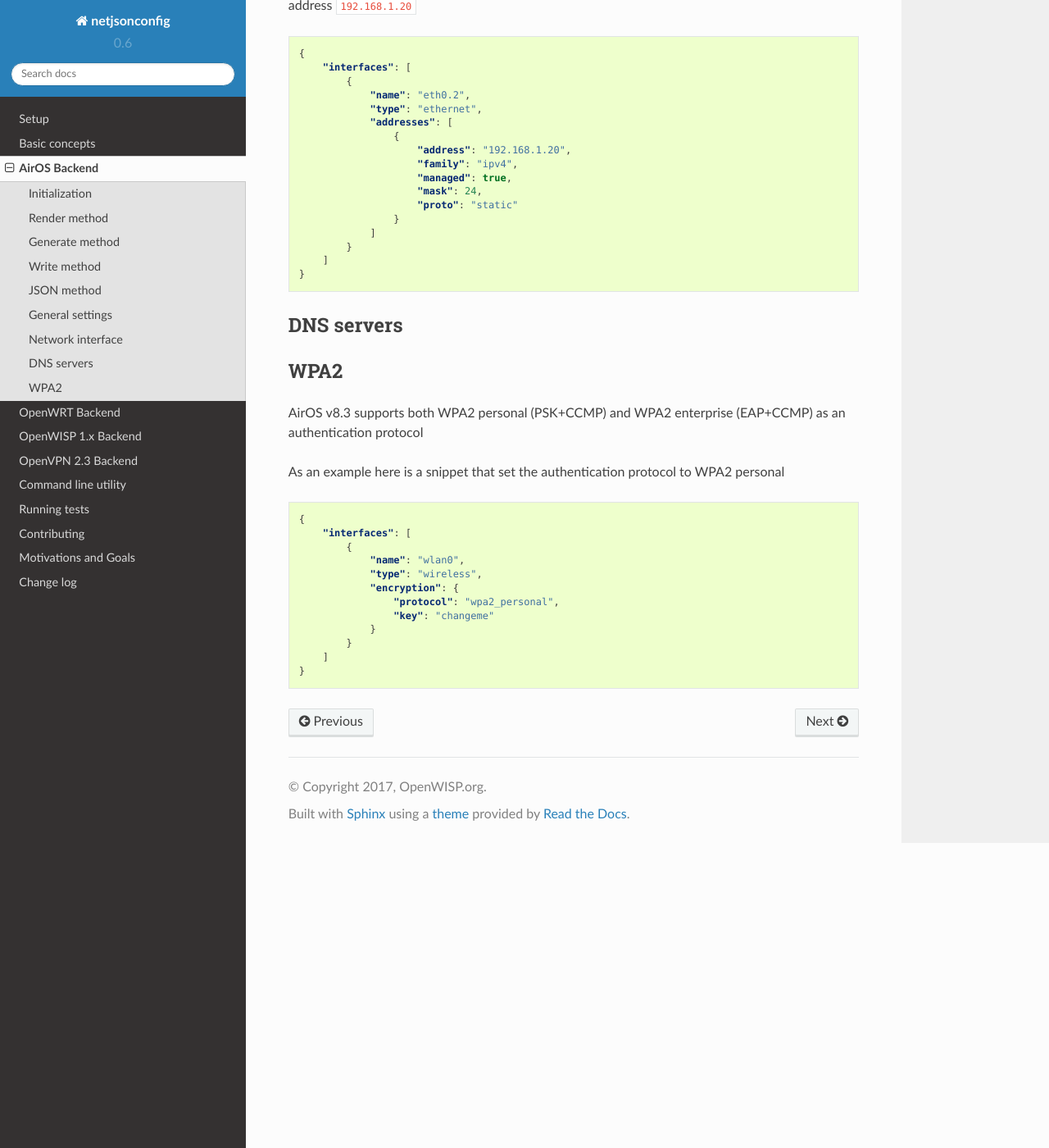
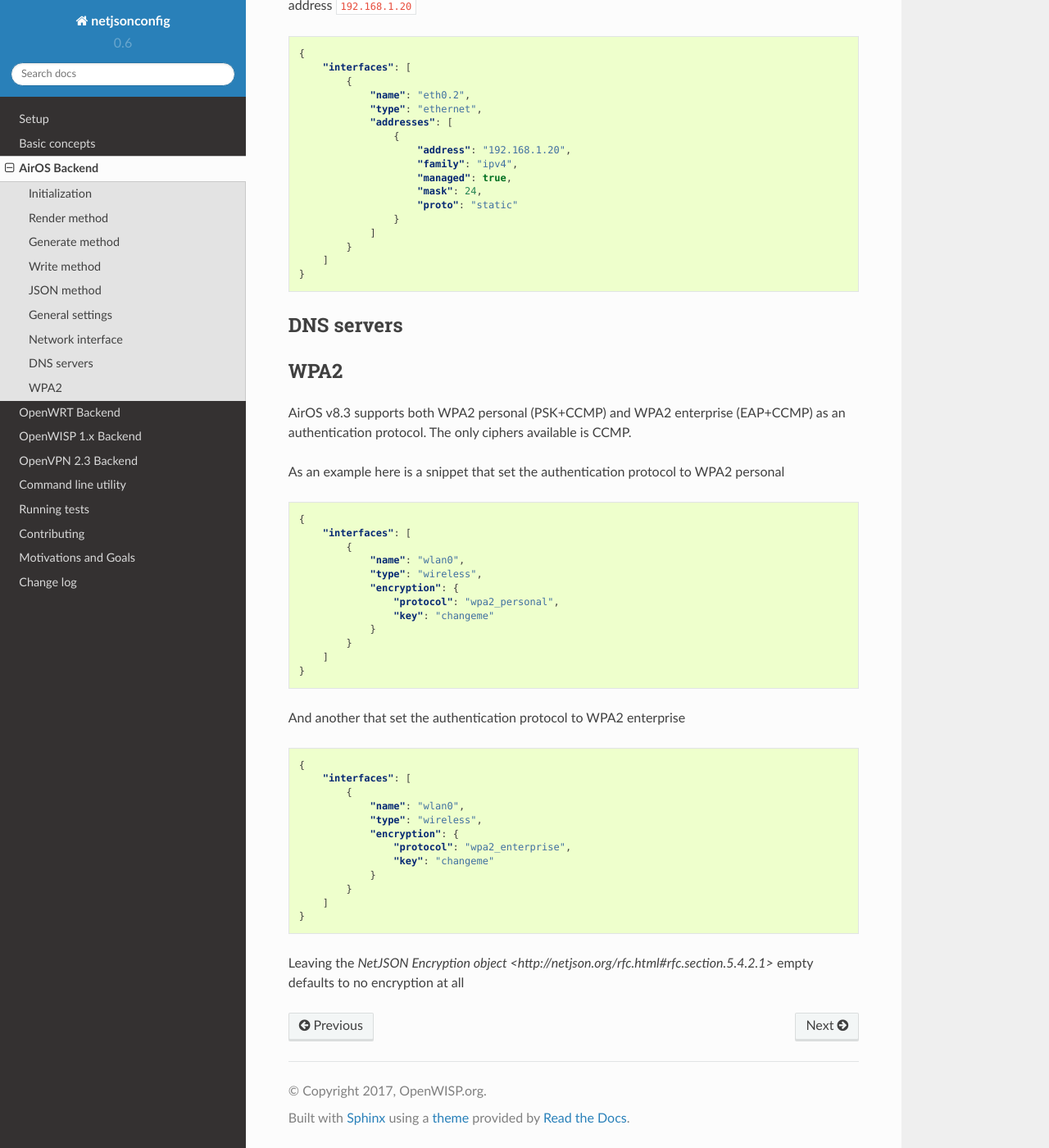
Before and after one commit to openwisp/netjsonconfig, a Sphinx documentation site: the page built from docs/source/backends/airos.rst, in a window 1280 px wide and 1400 px high, scrolled down 1968 px. Shown: the whole window at 82% size. Built offline with Sphinx 7.4.7 and the Read the Docs theme 2.0.0, drawn with Linux system fonts in a browser that asks for light colours.

Commit message:
[doc][wpasupplicant] add available ciphers to docs, add example

```diff
--- a/docs/source/backends/airos.rst
+++ b/docs/source/backends/airos.rst
@@ -98,7 +98,7 @@ DNS servers
 WPA2
 ----
 
-AirOS v8.3 supports both WPA2 personal (PSK+CCMP) and WPA2 enterprise (EAP+CCMP) as an authentication protocol
+AirOS v8.3 supports both WPA2 personal (PSK+CCMP) and WPA2 enterprise (EAP+CCMP) as an authentication protocol. The only ciphers available is CCMP.
 
 As an example here is a snippet that set the authentication protocol to WPA2 personal
 
@@ -116,3 +116,22 @@ As an example here is a snippet that set the authentication protocol to WPA2 per
             }
         ]
     }
+
+And another that set the authentication protocol to WPA2 enterprise
+
+.. code-block:: json
+
+    {
+        "interfaces": [
+            {
+                "name": "wlan0",
+                "type": "wireless",
+                "encryption": {
+                    "protocol": "wpa2_enterprise",
+                    "key": "changeme"
+                }
+            }
+        ]
+    }
+
+Leaving the `NetJSON Encryption object <http://netjson.org/rfc.html#rfc.section.5.4.2.1>` empty defaults to no encryption at all
```
